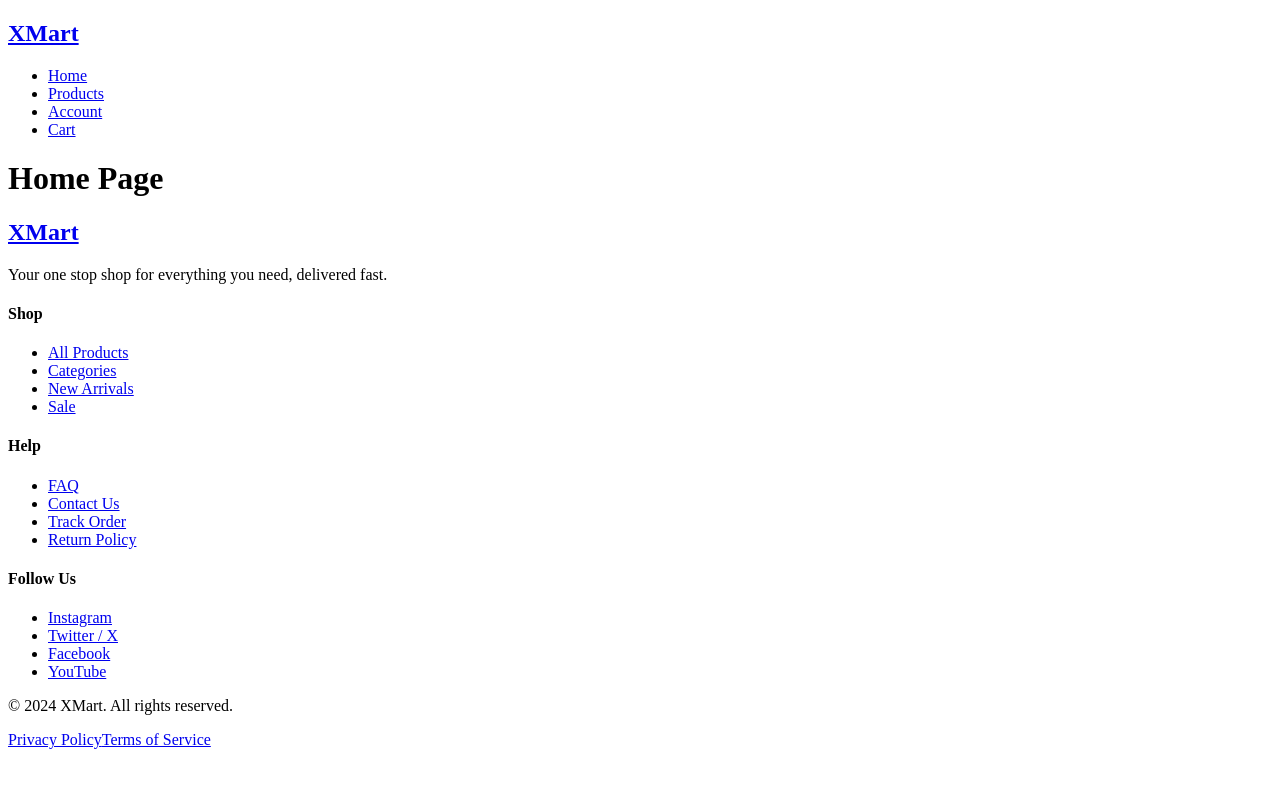
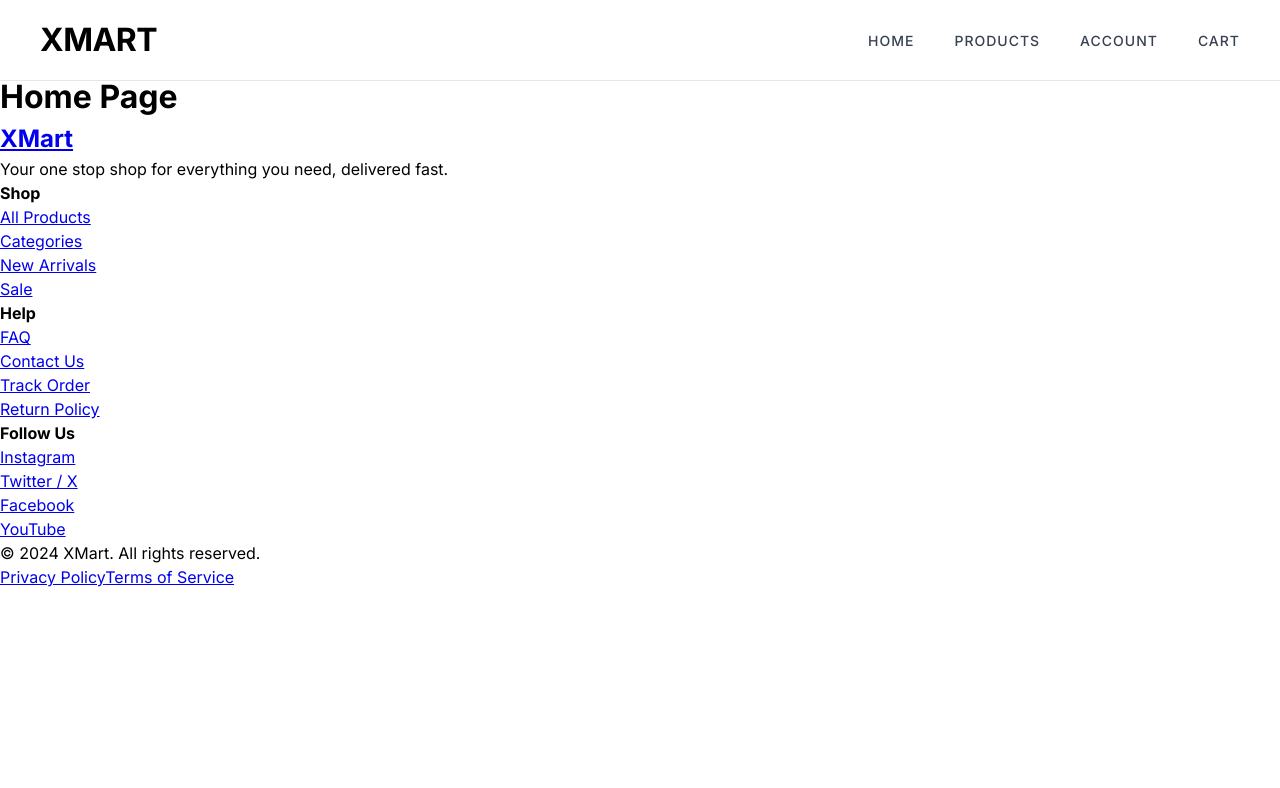
Before and after one commit to ShivanshPuri122/XMart-React, a React (Vite) app: page / in a window 1280 px wide. Shown: the top 788 px of the page. Built offline with nearby package versions, Linux system fonts and the light colour scheme.

Commit message:
Add:style to body  and navbar

```diff
--- a/src/index.css
+++ b/src/index.css
@@ -0,0 +1,111 @@
+@import url('https://fonts.googleapis.com/css2?family=Inter:wght@400;500;600;700&display=swap');
+
+:root {
+    /* Colors */
+    --black: #000000;
+    --white: #ffffff;
+    --green: #16a34a;
+    --red: #dc2626;
+    --gray-light: #f3f4f6;
+    --gray-mid: #e5e7eb;
+    --gray-dark: #374151;
+    --text-muted: #6b7280;
+
+    /* Shared utilities */
+    --transition: all 0.3s cubic-bezier(0.4, 0, 0.2, 1);
+    --container-max: 1280px;
+
+    /* Typography */
+    --font-main: 'Inter', sans-serif;
+    --font-size-small: 14px;
+    --font-size-base: 16px;
+    --font-size-large: 20px;
+    --font-size-heading: 32px;
+}
+
+* {
+    margin: 0;
+    padding: 0;
+    box-sizing: border-box;
+}
+
+body {
+    font-family: var(--font-main);
+    color: var(--black);
+    background: var(--white);
+    font-size: var(--font-size-base);
+    line-height: 1.5;
+    overflow-x: hidden;
+    padding-top: 73px;
+}
+
+
+/* ================================
+   HEADER
+================================ */
+header {
+    position: fixed;      /* always sticks, no exceptions */
+    top: 0;
+    left: 0;
+    width: 100%;
+    z-index: 100;
+    background-color: var(--white);
+    border-bottom: 1px solid var(--gray-mid);
+}
+Link{
+    text-decoration: none;
+}
+
+/* ================================
+   NAVBAR
+================================ */
+nav {
+    display: flex;
+    justify-content: space-between;
+    align-items: center;
+    padding: 16px 40px;
+    max-width: var(--container-max);
+    margin: 0 auto;
+}
+nav a{
+    text-decoration: none;
+}
+
+nav h1 {
+    color: var(--black);
+    font-size: var(--font-size-heading);
+    font-weight: 800;
+    letter-spacing: -0.5px;
+    cursor: pointer;
+    text-transform: uppercase;
+}
+
+nav ul {
+    list-style: none;
+    display: flex;
+    gap: 40px;
+}
+
+nav ul li a {
+    color: var(--gray-dark);
+    text-decoration: none;
+    font-weight: 500;
+    font-size: var(--font-size-small);
+    letter-spacing: 1px;
+    text-transform: uppercase;
+    transition: var(--transition);
+}
+
+nav ul li a:hover {
+    color: var(--black);
+}
+
+.cart-count {
+    background-color: var(--black);
+    color: var(--white);
+    font-size: 10px;
+    font-weight: 700;
+    padding: 2px 6px;
+    border-radius: 50%;
+    margin-left: 4px;
+}
```
